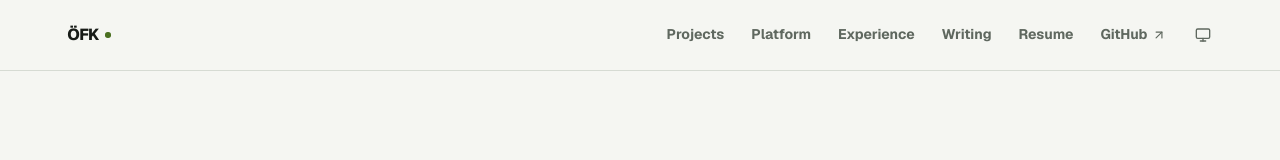
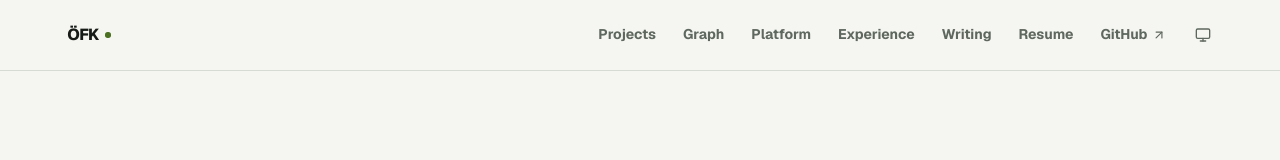
Before and after one commit to negativexq/portfolio-site, a Next.js app: page / in a window 1280 px wide. Shown: the top 160 px of the page. Built offline with nearby package versions, Linux system fonts and the light colour scheme.

Commit message:
nav: Graph back in the header

```diff
--- a/components/layout/site-footer.tsx
+++ b/components/layout/site-footer.tsx
@@ -11,7 +11,6 @@ export function SiteFooter() {
           <p className="footer-note">AI, data and distributed systems—built with evidence.</p>
         </div>
         <nav className="footer-links" aria-label="Footer links">
-          <Link href="/graph">Graph</Link>
           <Link href="/learning">Learning</Link>
           <a href={profile.links.email}>Email</a>
           <a
--- a/components/layout/site-header.tsx
+++ b/components/layout/site-header.tsx
@@ -10,6 +10,7 @@ import { ThemeToggle } from "./theme-toggle";
 
 const navigation = [
   { href: "/projects", label: "Projects" },
+  { href: "/graph", label: "Graph" },
   { href: "/platform", label: "Platform" },
   { href: "/experience", label: "Experience" },
   { href: "/writing", label: "Writing" },
```
